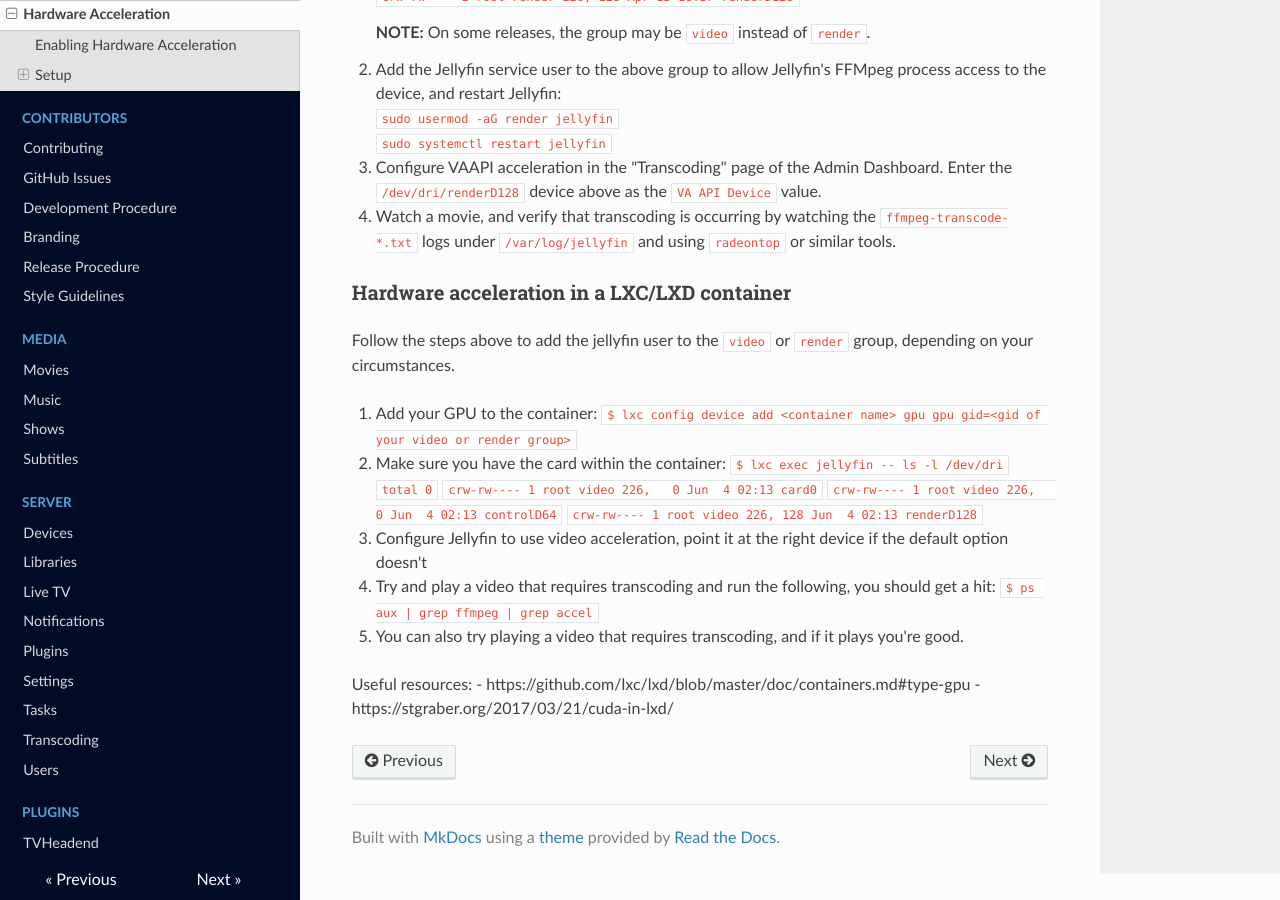
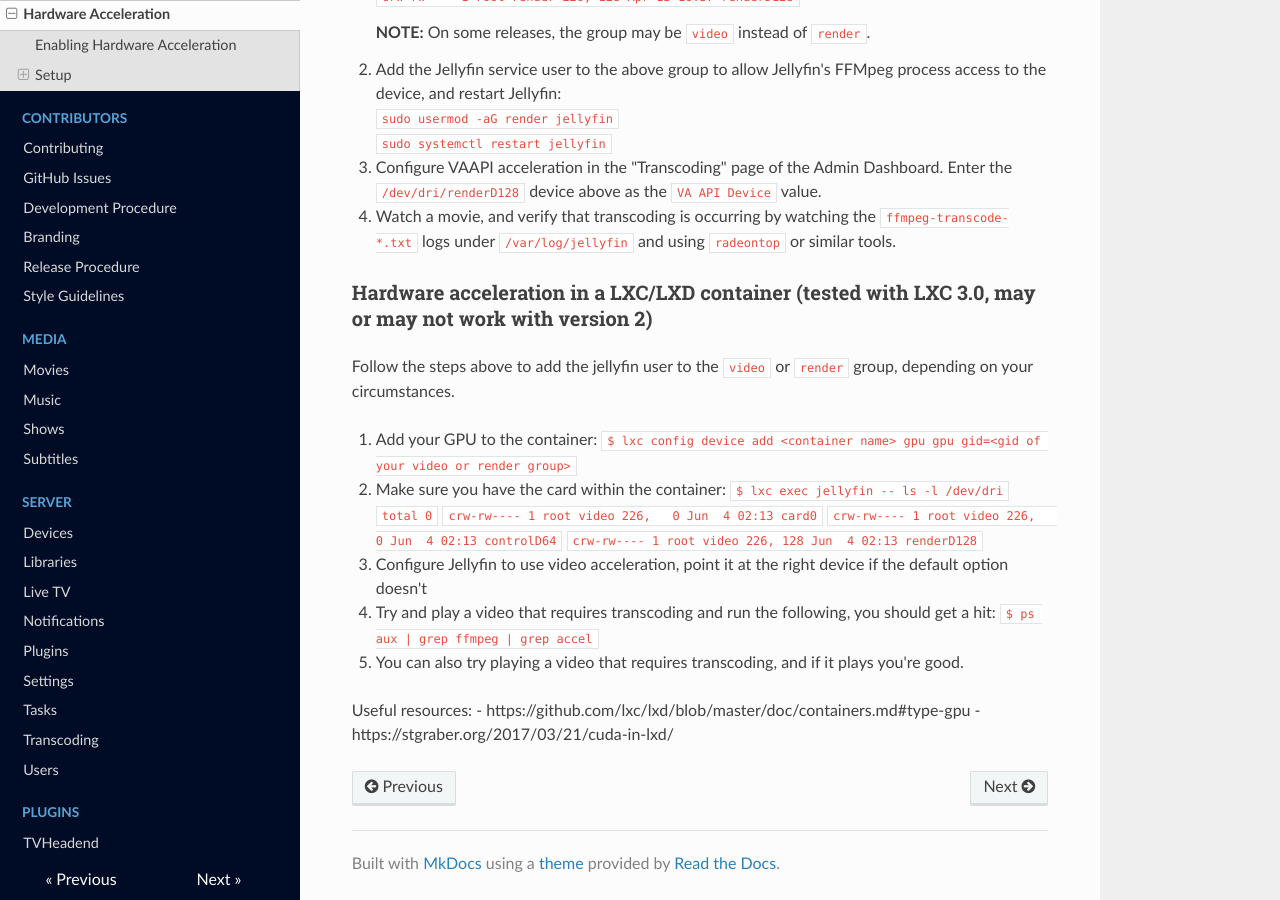
Before and after one commit to jellyfin-archive/jellyfin-docs, an MkDocs documentation site: the page built from docs/administrator-docs/hardware-acceleration.md, in a window 1280 px wide and 900 px high, scrolled down 995 px. Built offline with MkDocs 1.6.1, drawn with Linux system fonts in a browser that asks for light colours; nearby versions of some CDN libraries; old or Windows-style settings are respelled for this version of MkDocs.

Commit message:
Add lxc version

```diff
--- a/docs/administrator-docs/hardware-acceleration.md
+++ b/docs/administrator-docs/hardware-acceleration.md
@@ -34,7 +34,7 @@ Configuring VAAPI on Debian/Ubuntu requires some additional configuration to ens
 
 4. Watch a movie, and verify that transcoding is occurring by watching the `ffmpeg-transcode-*.txt` logs under `/var/log/jellyfin` and using `radeontop` or similar tools.
 
-### Hardware acceleration in a LXC/LXD container
+### Hardware acceleration in a LXC/LXD container (tested with LXC 3.0, may or may not work with version 2)
 
 Follow the steps above to add the jellyfin user to the `video` or `render` group, depending on your circumstances.
 
```
